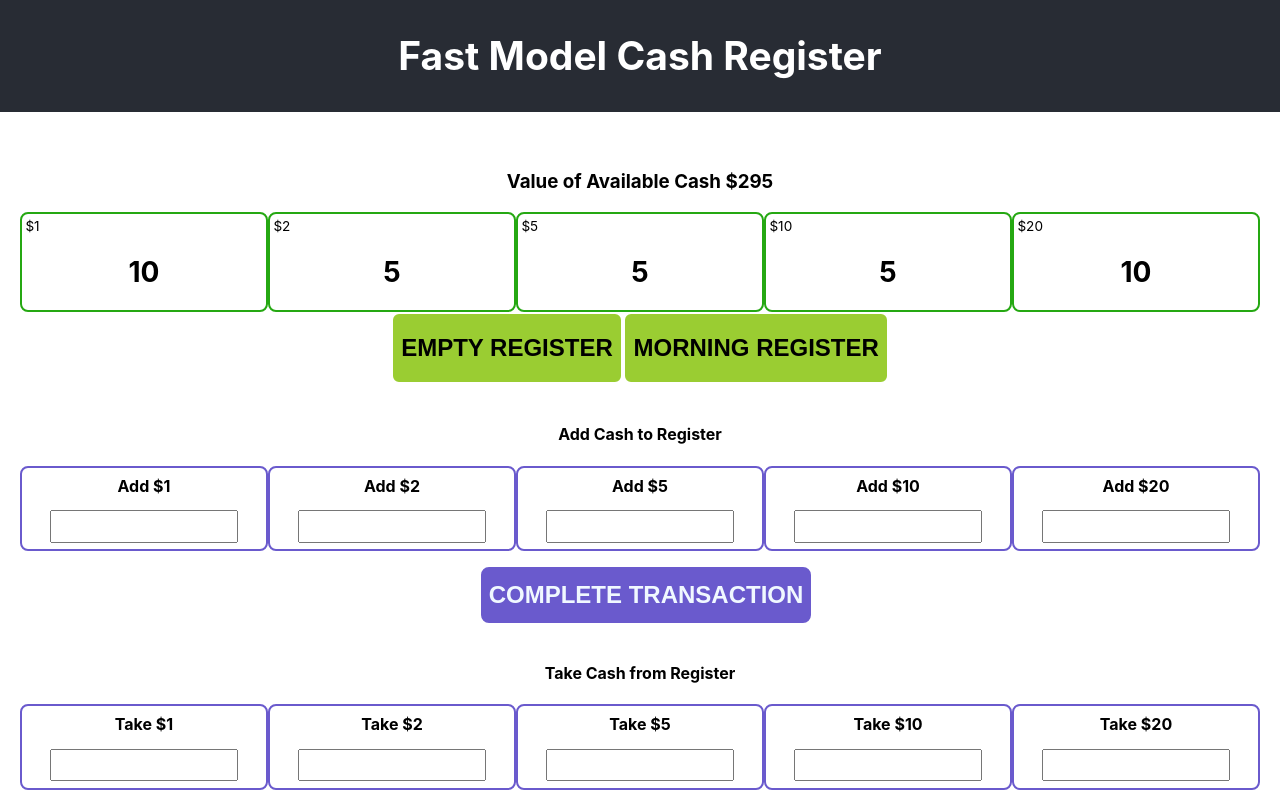
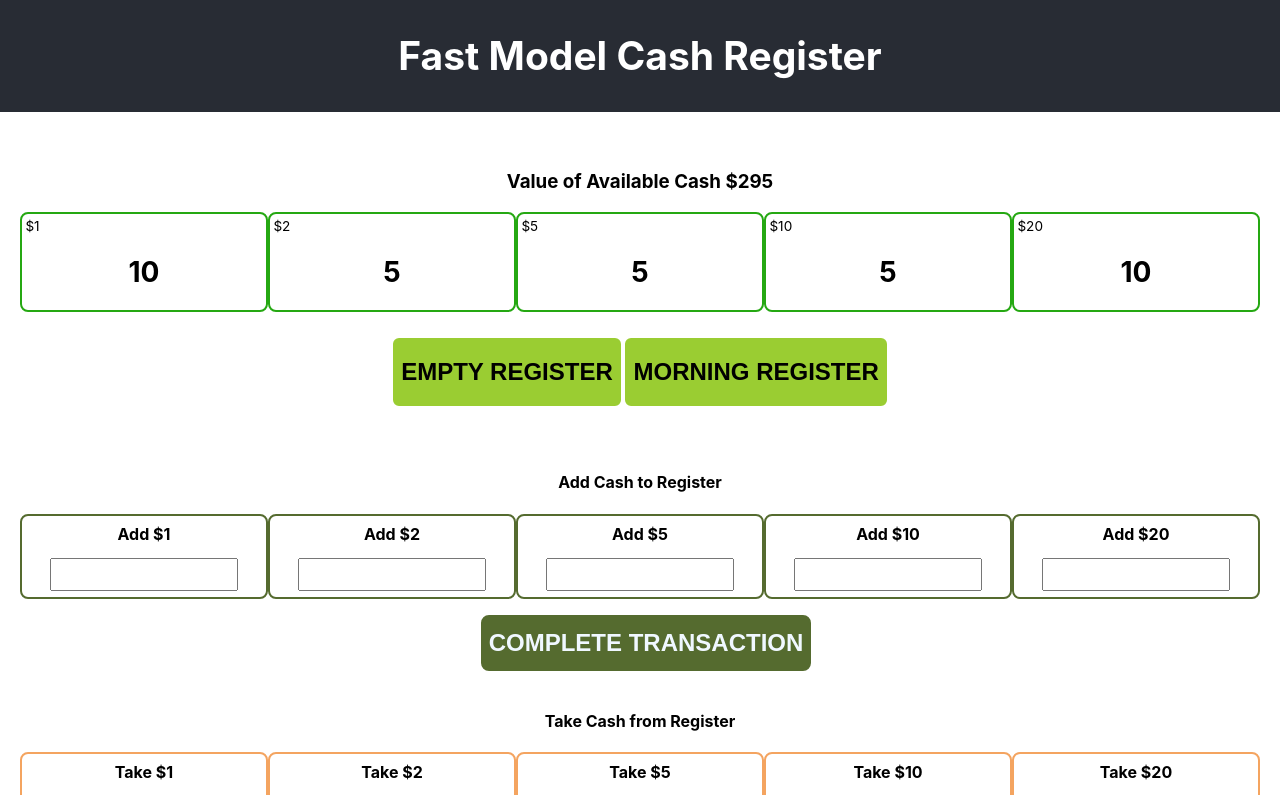
Before and after one commit to vinniewrote/fast-model-register, a React (Create React App) app: page / in a window 1280 px wide. Shown: the top 795 px of the page. Built offline with nearby package versions, Linux system fonts and the light colour scheme.

Commit message:
cleanup on names and console.logs

```diff
--- a/package.json
+++ b/package.json
@@ -5,6 +5,7 @@
   "dependencies": {
     "lodash": "^4.17.11",
     "prettier": "^1.16.4",
+    "prop-types": "^15.7.2",
     "react": "^16.8.6",
     "react-dom": "^16.8.6",
     "react-scripts": "2.1.8"
--- a/src/App.css
+++ b/src/App.css
@@ -36,7 +36,6 @@
   display: flex;
   flex-direction: column;
 }
-
 .empty-reg,
 .sample-reg {
   font-size: 1.5em;
@@ -46,6 +45,7 @@
   border-radius: 8px;
   text-transform: uppercase;
   font-weight: bold;
+  margin: 1em 0;
 }
 
 /* Add, remove, swap cash */
@@ -60,20 +60,25 @@
 .cash-swap {
   margin: 40px 20px;
 }
-.add-cash,
-.remove-cash {
+.cash-up-btn,
+.cash-down-btn {
   width: 20%;
-  border: 2px solid slateblue;
   border-radius: 8px;
 }
-.add-cash input,
-.remove-cash input,
+.cash-up-btn {
+  border: 2px solid darkolivegreen;
+}
+.cash-down-btn {
+  border: 2px solid sandybrown;
+}
+.cash-up-btn input,
+.cash-down-btn input,
 .swap-cash input {
   padding: 0.5em 0.25em;
   margin: 0.5em 0.25em;
 }
-.add-cash p,
-.remove-cash p,
+.cash-up-btn p,
+.cash-down-btn p,
 .swap-cash p {
   margin: 0.5em 0.25em;
   font-weight: bold;
@@ -85,18 +90,23 @@
 .close-cash-window button {
   font-size: 1.5em;
   background-color: none;
-  border: 2px solid slateblue;
   padding: 0.5em 0.25em;
   border-radius: 8px;
 }
+.cash-up .close-cash-window button {
+  background: darkolivegreen;
+  border: 2px solid darkolivegreen;
+}
+.cash-down .close-cash-window button {
+  background: sandybrown;
+  border: 2px solid sandybrown;
+}
 .close-cash-window button {
-  background-color: slateblue;
   color: aliceblue;
   text-transform: uppercase;
   font-weight: bold;
   margin-left: 0.5em;
 }
-
 .cash-swap {
   width: 50%;
   border: 2px solid teal;
@@ -110,5 +120,6 @@
 }
 .swap-container div {
   width: 20%;
-  line-height: 1.5em;
+  line-height: 2.5em;
+  font-weight: bold;
 }
--- a/src/App.js
+++ b/src/App.js
@@ -4,7 +4,7 @@ import AddCash from './components/AddCash';
 import RemoveCash from './components/RemoveCash';
 import ChangeCash from './components/ChangeCash';
 import CashAvailable from './components/CashAvailable';
-import { RegisterContext } from './contexts/RegisterContext';
+import { CashRegisterContext } from './contexts/CashRegister';
 
 class App extends Component {
   render() {
@@ -13,7 +13,7 @@ class App extends Component {
         <header className="App-header">
           <h2>Fast Model Cash Register</h2>
         </header>
-        <RegisterContext.Consumer>
+        <CashRegisterContext.Consumer>
           {({
             $1,
             $2,
@@ -24,7 +24,7 @@ class App extends Component {
             exampleRegister,
             sumTotal,
             countTheCash,
-            marketValue,
+            cashValue,
             takeTheCash,
             swapTheCash,
             cashSwap,
@@ -38,7 +38,7 @@ class App extends Component {
                 $20={$20}
                 emptyRegister={emptyRegister}
                 exampleRegister={exampleRegister}
-                marketValue={marketValue}
+                cashValue={cashValue}
                 sumTotal={sumTotal}
               />
               <AddCash
@@ -48,7 +48,7 @@ class App extends Component {
                 $10={$10}
                 $20={$20}
                 countTheCash={countTheCash}
-                marketValue={marketValue}
+                cashValue={cashValue}
               />
               <RemoveCash
                 $1={$1}
@@ -57,7 +57,7 @@ class App extends Component {
                 $10={$10}
                 $20={$20}
                 takeTheCash={takeTheCash}
-                marketValue={marketValue}
+                cashValue={cashValue}
               />
               <ChangeCash
                 $1={$1}
@@ -66,12 +66,12 @@ class App extends Component {
                 $10={$10}
                 $20={$20}
                 swapTheCash={swapTheCash}
-                marketValue={marketValue}
+                cashValue={cashValue}
                 cashSwap={cashSwap}
               />
             </div>
           )}
-        </RegisterContext.Consumer>
+        </CashRegisterContext.Consumer>
       </div>
     );
   }
--- a/src/components/AddCash.js
+++ b/src/components/AddCash.js
@@ -2,34 +2,34 @@ import React, { Component } from 'react';
 
 class AddCash extends Component {
   render() {
-    const { countTheCash, marketValue } = this.props;
+    const { countTheCash, cashValue } = this.props;
     return (
       <div className="cash-up">
         <h4>Add Cash to Register</h4>
         <div className="cash-up-window">
-          <div className="add-cash">
+          <div className="cash-up-btn">
             <p>Add $1</p>
             <input type="text" name="$1" min="0" onBlur={countTheCash} />
           </div>
-          <div className="add-cash">
+          <div className="cash-up-btn">
             <p>Add $2</p>
             <input type="text" name="$2" min="0" onBlur={countTheCash} />
           </div>
-          <div className="add-cash">
+          <div className="cash-up-btn">
             <p>Add $5</p>
             <input type="text" name="$5" min="0" onBlur={countTheCash} />
           </div>
-          <div className="add-cash">
+          <div className="cash-up-btn">
             <p>Add $10</p>
             <input type="text" name="$10" min="0" onBlur={countTheCash} />
           </div>
-          <div className="add-cash">
+          <div className="cash-up-btn">
             <p>Add $20</p>
             <input type="text" name="$20" min="0" onBlur={countTheCash} />
           </div>
         </div>
         <div className="close-cash-window">
-          <button type="submit" onClick={marketValue}>
+          <button type="submit" onClick={cashValue}>
             Complete Transaction
           </button>
         </div>
--- a/src/components/CashAvailable.js
+++ b/src/components/CashAvailable.js
@@ -2,7 +2,7 @@ import React, { Component } from 'react';
 
 class CashAvailable extends Component {
   componentDidMount() {
-    this.props.marketValue();
+    this.props.cashValue();
   }
 
   render() {
--- a/src/components/RemoveCash.js
+++ b/src/components/RemoveCash.js
@@ -2,12 +2,12 @@ import React, { Component } from 'react';
 
 class RemoveCash extends Component {
   render() {
-    const { takeTheCash, marketValue } = this.props;
+    const { takeTheCash, cashValue } = this.props;
     return (
       <div className="cash-down">
         <h4>Take Cash from Register</h4>
         <div className="cash-down-window">
-          <div className="remove-cash">
+          <div className="cash-down-btn">
             <p>Take $1</p>
             <input
               type="text"
@@ -18,7 +18,7 @@ class RemoveCash extends Component {
             />
           </div>
 
-          <div className="remove-cash">
+          <div className="cash-down-btn">
             <p>Take $2</p>
             <input
               type="text"
@@ -29,7 +29,7 @@ class RemoveCash extends Component {
             />
           </div>
 
-          <div className="remove-cash">
+          <div className="cash-down-btn">
             <p>Take $5</p>
             <input
               type="text"
@@ -40,7 +40,7 @@ class RemoveCash extends Component {
             />
           </div>
 
-          <div className="remove-cash">
+          <div className="cash-down-btn">
             <p>Take $10</p>
             <input
               type="text"
@@ -51,7 +51,7 @@ class RemoveCash extends Component {
             />
           </div>
 
-          <div className="remove-cash">
+          <div className="cash-down-btn">
             <p>Take $20</p>
             <input
               type="text"
@@ -63,7 +63,7 @@ class RemoveCash extends Component {
           </div>
         </div>
         <div className="close-cash-window">
-          <button type="submit" onClick={marketValue}>
+          <button type="submit" onClick={cashValue}>
             Complete Transaction
           </button>
         </div>
--- a/src/contexts/RegisterContext.js
+++ b/src/contexts/CashRegister.js
@@ -1,8 +1,8 @@
 import React, { createContext, Component } from 'react';
 
-export const RegisterContext = createContext();
+export const CashRegisterContext = createContext();
 
-export class RegisterProvider extends Component {
+export class CashRegister extends Component {
   state = {
     $1: 10,
     $2: 5,
@@ -10,14 +10,6 @@ export class RegisterProvider extends Component {
     $10: 5,
     $20: 10,
     cashSwap: [],
-  };
-
-  marketValue = () => {
-    const { $1, $2, $5, $10, $20 } = this.state;
-    const sumValue = $1 * 1 + $2 * 2 + $5 * 5 + $10 * 10 + $20 * 20;
-    this.setState({
-      sumTotal: sumValue,
-    });
   };
 
   emptyRegister = () => {
@@ -42,13 +34,25 @@ export class RegisterProvider extends Component {
     });
   };
 
+  clearFields = e => {
+    e.target.value = '';
+  };
+
+  cashValue = () => {
+    const { $1, $2, $5, $10, $20 } = this.state;
+    const sumValue = $1 * 1 + $2 * 2 + $5 * 5 + $10 * 10 + $20 * 20;
+    this.setState({
+      sumTotal: sumValue,
+    });
+  };
+
   countTheCash = e => {
     const name = e.target.name;
     const value = Number(e.target.value);
     const previousCount = this.state[name];
     if (isNaN(value) || value === 0) {
-      console.log('whoops');
-      console.log(previousCount);
+      alert('sorry, there is nothing to add. check the value entered');
+      this.clearFields();
       this.setState({
         [name]: previousCount,
       });
@@ -131,19 +135,19 @@ export class RegisterProvider extends Component {
 
   render() {
     return (
-      <RegisterContext.Provider
+      <CashRegisterContext.Provider
         value={{
           ...this.state,
           emptyRegister: this.emptyRegister,
           exampleRegister: this.exampleRegister,
           countTheCash: this.countTheCash,
-          marketValue: this.marketValue,
+          cashValue: this.cashValue,
           takeTheCash: this.takeTheCash,
           swapTheCash: this.swapTheCash,
         }}
       >
         {this.props.children}
-      </RegisterContext.Provider>
+      </CashRegisterContext.Provider>
     );
   }
 }
--- a/src/index.js
+++ b/src/index.js
@@ -3,12 +3,12 @@ import ReactDOM from 'react-dom';
 import './index.css';
 import App from './App';
 import * as serviceWorker from './serviceWorker';
-import { RegisterProvider } from './contexts/RegisterContext';
+import { CashRegister } from './contexts/CashRegister';
 
 ReactDOM.render(
-  <RegisterProvider>
+  <CashRegister>
     <App />
-  </RegisterProvider>,
+  </CashRegister>,
   document.getElementById('root')
 );
 serviceWorker.unregister();
```
Also changed, not shown: 1 other file (tests, documents, lock files or other folders).
